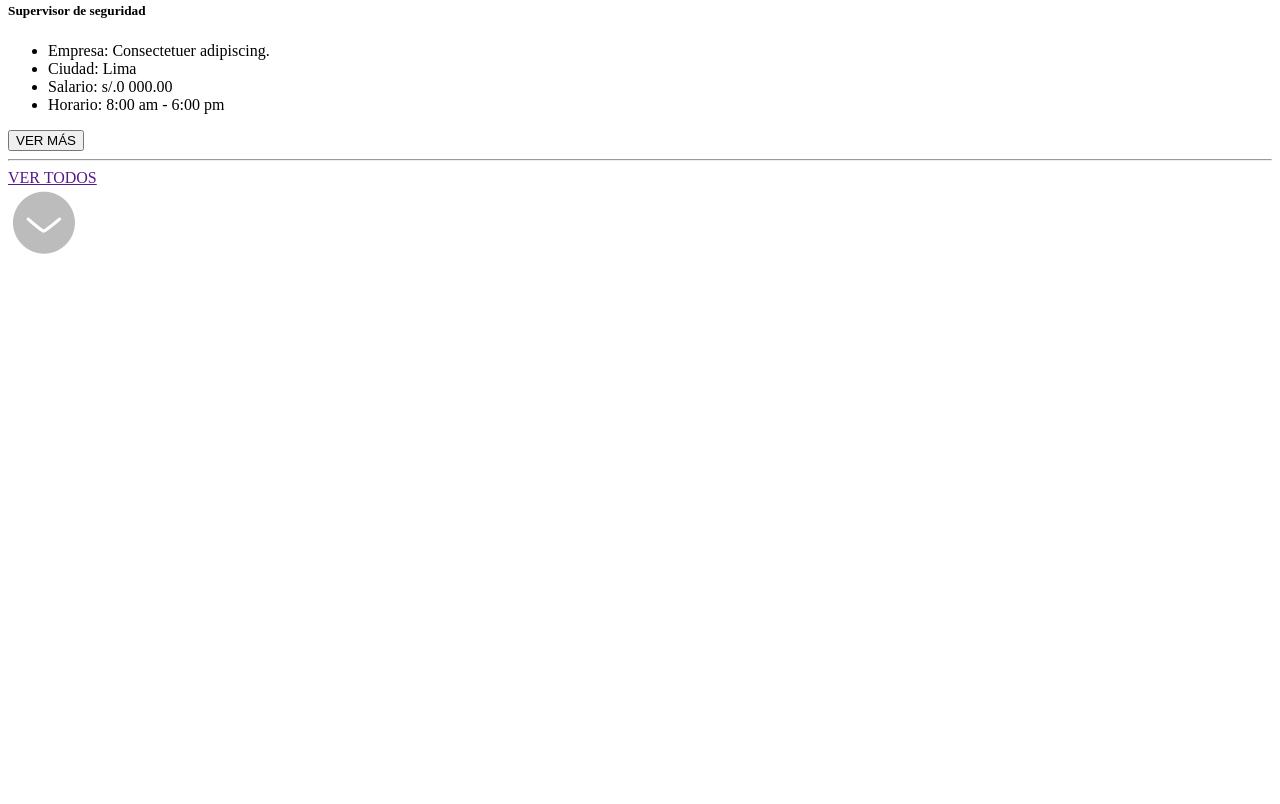
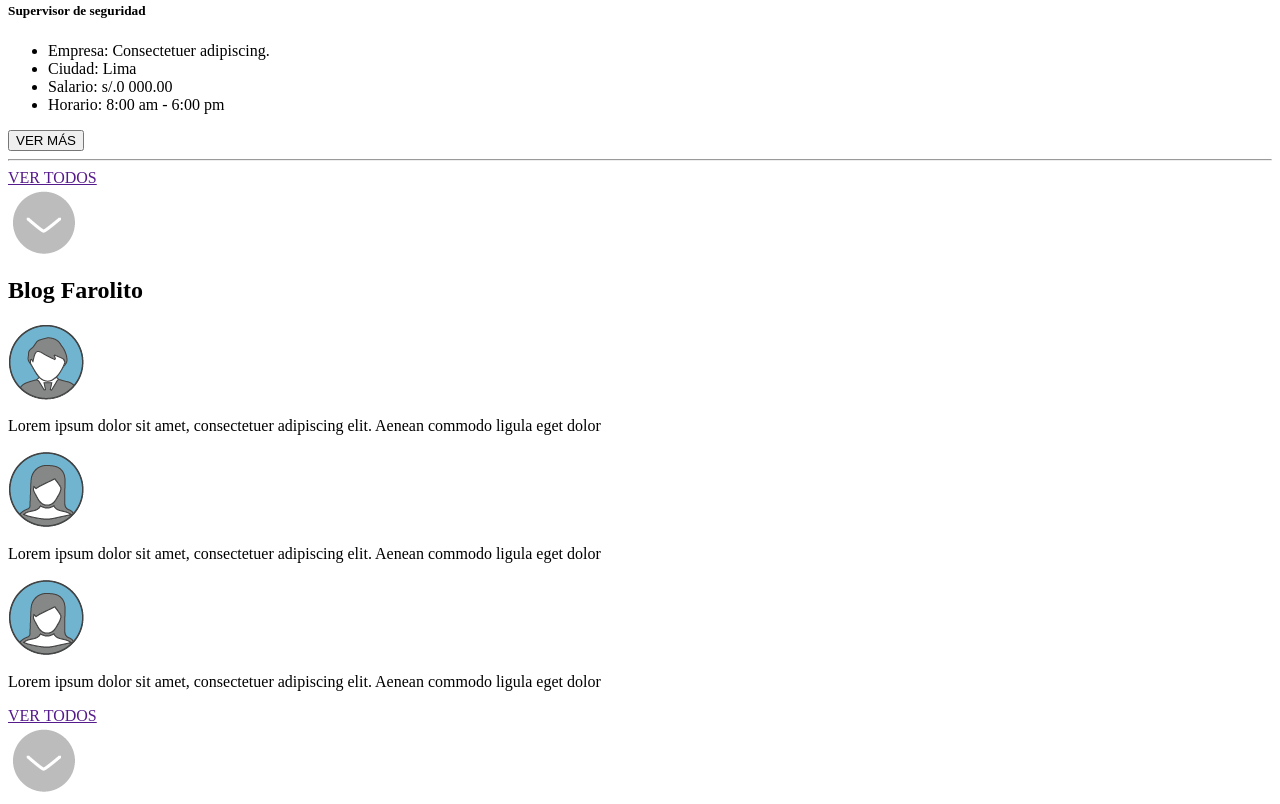
Before and after one commit to Astephannie/Farolito, a plain HTML site: page index.html in a window 1280 px wide. Shown: the part 6381-7185 px from the top of the page. Before the commit the page ends 6647 px from the top, so only its background shows below. Drawn offline with nearby package versions, Linux system fonts and the light colour scheme; files whose address does not match are found by name.

Commit message:
tres columnas con íconos, sección blog

```diff
--- a/index.html
+++ b/index.html
@@ -335,6 +335,47 @@
 					<a href=""><img class="border-radius" src="assets/icons/iconos-15.png"></a>
 				</div>
 			</section>
+			<section class="blog-farolito">
+				<div class="container text-center">
+					<h2 class="text-gray weight-800 margin-top-7 margin-bottom-2">Blog Farolito</h2>
+					<div class="row row-blog">
+						<div class="col-sm-4">
+							<div class="img-blog">
+								<img class="border-radius" src="assets/icons/iconos-22.png">
+							</div>
+							<div class="col-blog bg-light-gray">
+								<p class=" text-blog size-p text-gray text-left"> Lorem ipsum dolor sit amet, consectetuer adipiscing elit. Aenean commodo ligula eget dolor
+								</p>
+							</div>
+						</div>
+						<div class="col-sm-4">
+							<div class="img-blog">
+								<img class="border-radius" src="assets/icons/iconos-23.png">
+							</div>
+							<div class="col-blog bg-light-gray">
+								<p class="text-blog size-p text-gray text-left"> Lorem ipsum dolor sit amet, consectetuer adipiscing elit. Aenean commodo ligula eget dolor
+								</p>
+							</div>
+						</div>
+						<div class="col-sm-4">
+							<div class="img-blog">
+								<img class="border-radius" src="assets/icons/iconos-23.png">
+							</div>
+							<div class="col-blog bg-light-gray">
+								<p class="text-blog size-p text-gray text-left"> Lorem ipsum dolor sit amet, consectetuer adipiscing elit. Aenean commodo ligula eget dolor
+								</p>
+							</div>
+						</div>
+					</div>
+					<div class="btn-home hidden-xs">
+							<a href="" class="btn bg-icolor"> VER TODOS </a>
+					</div>
+				</div>
+				<div class="arrow arrow-farolito hidden-xs text-center relative">
+					<a href="">
+						<img class="border-radius" src="assets/icons/iconos-15.png">
+					</a>
+				</div>
 
 		</div>
 		<script src="https://ajax.googleapis.com/ajax/libs/jquery/1.11.2/jquery.min.js"></script>
```
